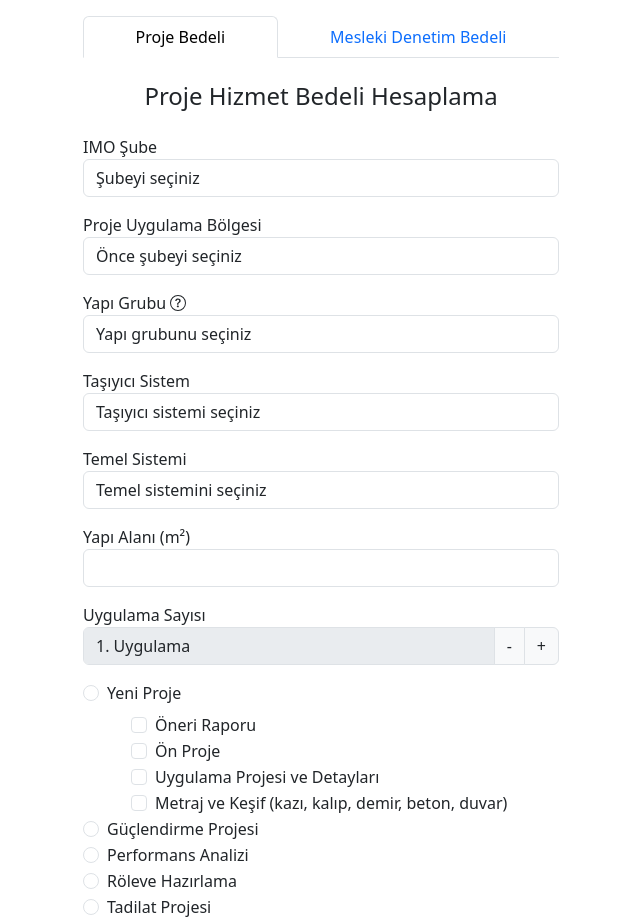
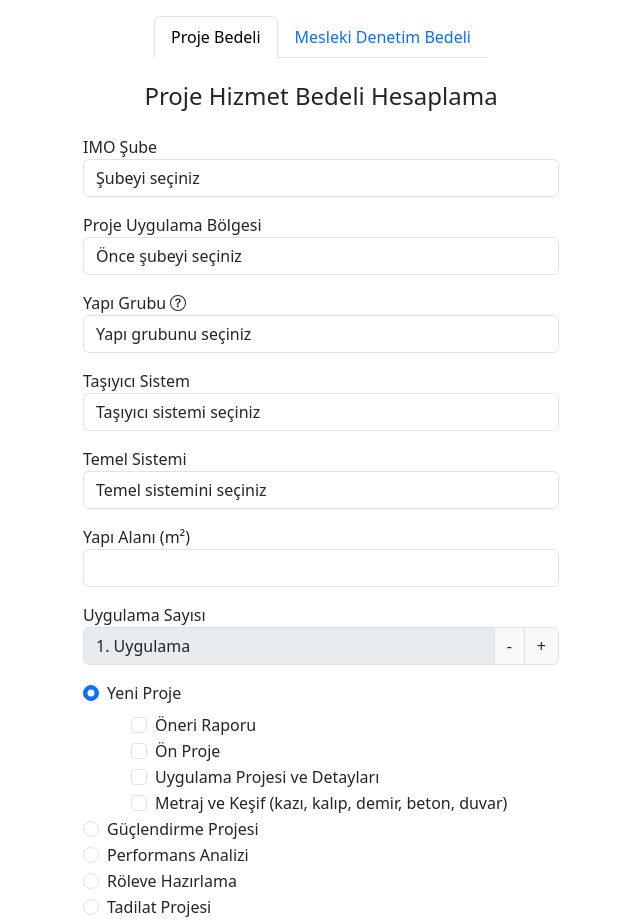
Before and after one commit to emircihangir/EC-Proje-Bedeli-Hesaplama, a plain HTML site: page index.html in a window 1280 px wide. Shown: the top 922 px of the page, without its empty margins (319-959 px from the left). Drawn offline with Linux system fonts and the light colour scheme.

Commit message:
Made the first radio button checked by default
To prevent calculation errors

```diff
--- a/index.html
+++ b/index.html
@@ -13,7 +13,7 @@
 	<body class="p-3">
 		<!-- Tab buttons -->
 		<div class="container d-flex justify-content-center" style="max-width: 500px">
-			<ul class="nav nav-tabs nav-fill flex-fill" role="tablist">
+			<ul class="nav nav-tabs nav-fill flex-nowrap" role="tablist">
 				<li class="nav-item" role="presentation">
 					<button
 						class="nav-link active"
@@ -28,7 +28,7 @@
 						Proje Bedeli
 					</button>
 				</li>
-				<li class="nav-item" role="presentation">
+				<li class="nav-item " role="presentation">
 					<button
 						class="nav-link"
 						id="mdhb-tab"
@@ -140,7 +140,8 @@
 
 				<div class="form-check">
 					<label class="form-check-label" for="yeni proje"> Yeni Proje </label>
-					<input class="form-check-input" type="radio" name="options" id="yeni proje" value="yeni proje" />
+					<input class="form-check-input" type="radio" name="options"
+					 id="yeni proje" value="yeni proje" checked/>
 
 					<div class="ms-4 mt-2" id="yeni_proje_checkbox_div">
 						<div class="form-check">
--- a/main.js
+++ b/main.js
@@ -97,9 +97,7 @@ async function tab1_calculate() {
         yaInput.classList.add("border-3", "border-danger");
         should_calculate = false;
     }
-    else {
-        yaInput.classList.remove("border-3", "border-danger");
-    }
+    else yaInput.classList.remove("border-3", "border-danger");
 
     if (should_calculate) {
 
```
